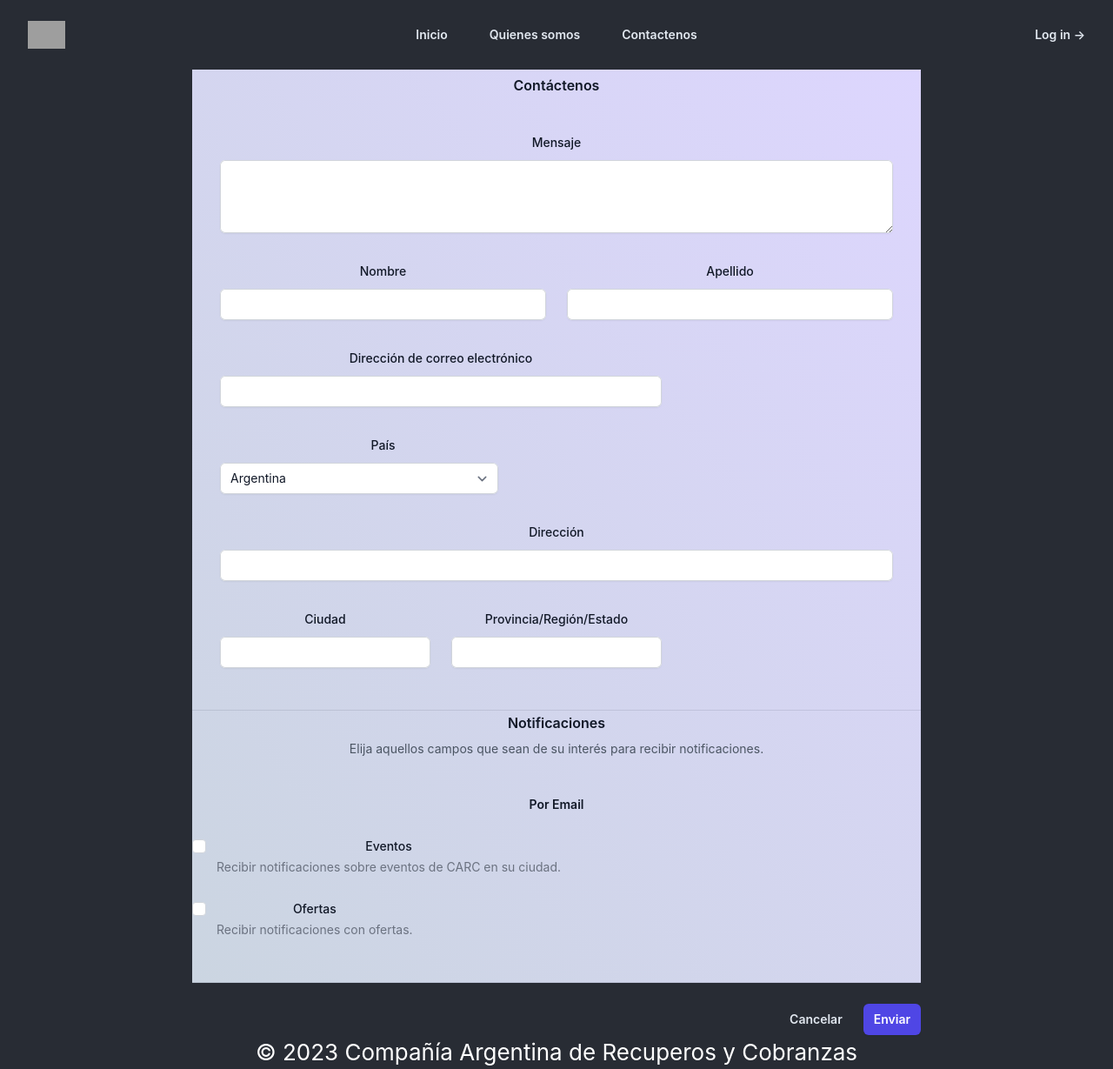
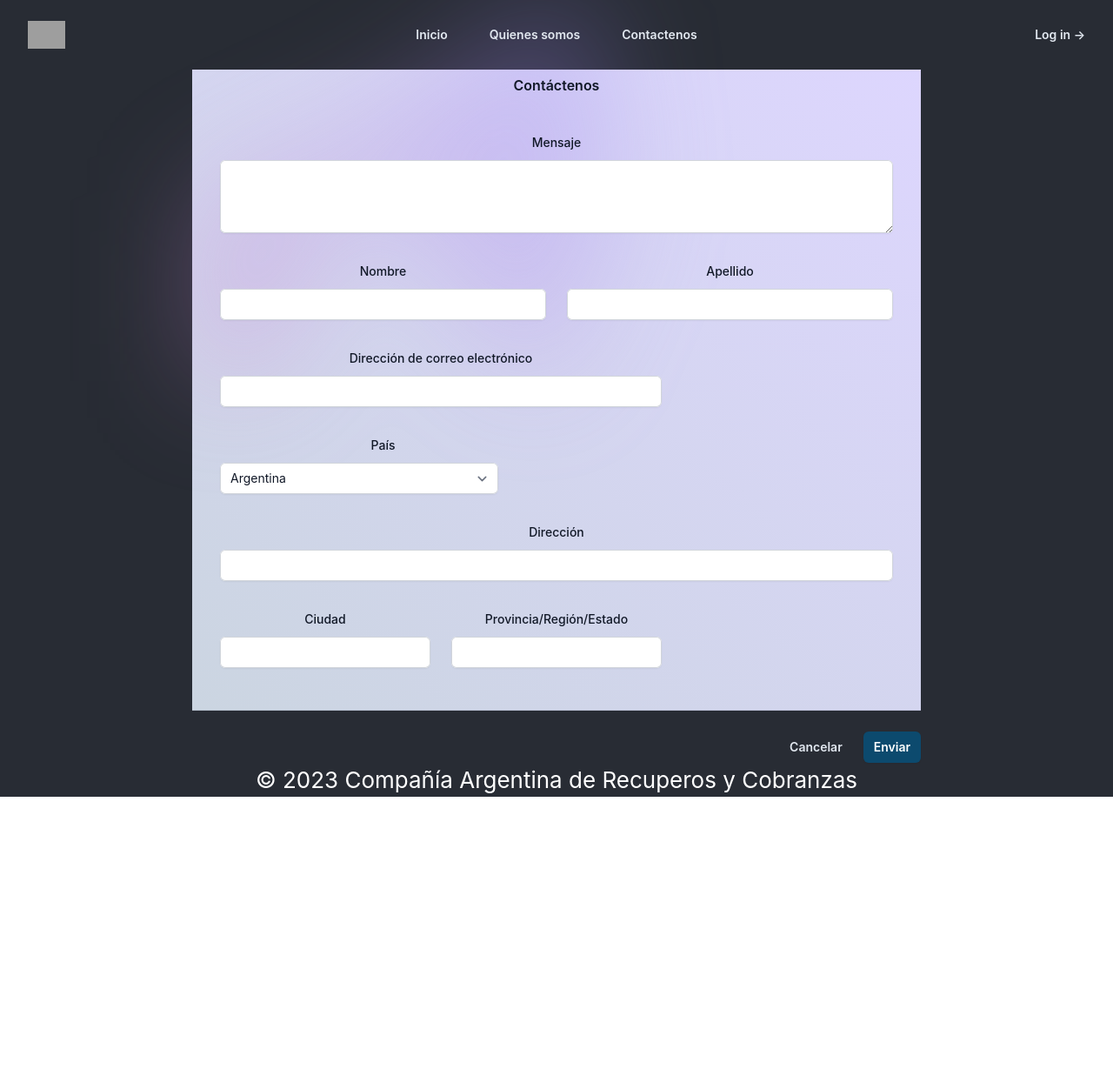
Before and after one commit to mmaquina/navbar-form, a React (Create React App) app: page /Form in a window 1280 px wide. Shown: the whole page at 87% size. After the commit the page ends 916 px from the top, so only its background shows below. Built offline with nearby package versions, Linux system fonts and the light colour scheme; grey boxes are pictures that could not be loaded.

Commit message:
mismo background en el formulario

```diff
--- a/src/components/form/Form.jsx
+++ b/src/components/form/Form.jsx
@@ -3,7 +3,20 @@
   return (
     <form>
       <div className="bg-gradient-to-bl from-violet-200 to-slate-300">
+
         <div className="relative isolate border-b border-gray-900/10 pb-12 pt-1 px-6 lg:px-8">
+          <div
+            className="absolute inset-x-0 -top-40 -z-10 transform-gpu overflow-hidden blur-3xl sm:-top-80"
+            aria-hidden="true"
+          >
+            <div
+              className="relative left-[calc(50%-11rem)] aspect-[1155/678] w-[36.125rem] -translate-x-1/2 rotate-[30deg] bg-gradient-to-tr from-[#ff80b5] to-[#9089fc] opacity-30 sm:left-[calc(50%-30rem)] sm:w-[72.1875rem]"
+              style={{
+                clipPath:
+                  'polygon(74.1% 44.1%, 100% 61.6%, 97.5% 26.9%, 85.5% 0.1%, 80.7% 2%, 72.5% 32.5%, 60.2% 62.4%, 52.4% 68.1%, 47.5% 58.3%, 45.2% 34.5%, 27.5% 76.7%, 0.1% 64.9%, 17.9% 100%, 27.6% 76.8%, 76.1% 97.7%, 74.1% 44.1%)',
+              }}
+            />
+          </div>
 
           <h2 className="text-base font-semibold leading-7 text-gray-900">Contáctenos</h2>
           <div className="mt-10 grid grid-cols-1 gap-x-6 gap-y-8 sm:grid-cols-6">
@@ -18,7 +31,7 @@
                   id="about"
                   name="about"
                   rows={3}
-                  className="block w-full rounded-md border-0 text-gray-900 shadow-sm ring-1 ring-inset ring-gray-300 placeholder:text-gray-400 focus:ring-2 focus:ring-inset focus:ring-indigo-600 sm:py-1.5 sm:text-sm sm:leading-6"
+                  className="block w-full rounded-md border-0 text-gray-900 shadow-sm ring-1 ring-inset ring-gray-300 placeholder:text-gray-400 focus:ring-2 focus:ring-inset focus:ring-sky-900 sm:py-1.5 sm:text-sm sm:leading-6"
                   defaultValue={''}
                 />
               </div>
@@ -34,7 +47,7 @@
                   name="name"
                   id="name"
                   autoComplete="nombre"
-                  className="block w-full rounded-md border-0 py-1.5 text-gray-900 shadow-sm ring-1 ring-inset ring-gray-300 placeholder:text-gray-400 focus:ring-2 focus:ring-inset focus:ring-indigo-600 sm:text-sm sm:leading-6"
+                  className="block w-full rounded-md border-0 py-1.5 text-gray-900 shadow-sm ring-1 ring-inset ring-gray-300 placeholder:text-gray-400 focus:ring-2 focus:ring-inset focus:ring-sky-900 sm:text-sm sm:leading-6"
                 />
               </div>
             </div>
@@ -49,7 +62,7 @@
                   name="last-name"
                   id="last-name"
                   autoComplete="apellido"
-                  className="block w-full rounded-md border-0 py-1.5 text-gray-900 shadow-sm ring-1 ring-inset ring-gray-300 placeholder:text-gray-400 focus:ring-2 focus:ring-inset focus:ring-indigo-600 sm:text-sm sm:leading-6"
+                  className="block w-full rounded-md border-0 py-1.5 text-gray-900 shadow-sm ring-1 ring-inset ring-gray-300 placeholder:text-gray-400 focus:ring-2 focus:ring-inset focus:ring-sky-900 sm:text-sm sm:leading-6"
                 />
               </div>
             </div>
@@ -64,7 +77,7 @@
                   name="email"
                   type="email"
                   autoComplete="email"
-                  className="block w-full rounded-md border-0 py-1.5 text-gray-900 shadow-sm ring-1 ring-inset ring-gray-300 placeholder:text-gray-400 focus:ring-2 focus:ring-inset focus:ring-indigo-600 sm:text-sm sm:leading-6"
+                  className="block w-full rounded-md border-0 py-1.5 text-gray-900 shadow-sm ring-1 ring-inset ring-gray-300 placeholder:text-gray-400 focus:ring-2 focus:ring-inset focus:ring-sky-900 sm:text-sm sm:leading-6"
                 />
               </div>
             </div>
@@ -78,7 +91,7 @@
                   id="country"
                   name="country"
                   autoComplete="País"
-                  className="block w-full rounded-md border-0 py-1.5 text-gray-900 shadow-sm ring-1 ring-inset ring-gray-300 focus:ring-2 focus:ring-inset focus:ring-indigo-600 sm:max-w-xs sm:text-sm sm:leading-6"
+                  className="block w-full rounded-md border-0 py-1.5 text-gray-900 shadow-sm ring-1 ring-inset ring-gray-300 focus:ring-2 focus:ring-inset focus:ring-sky-900 sm:max-w-xs sm:text-sm sm:leading-6"
                 >
                   <option>Argentina</option>
                   <option>France</option>
@@ -99,7 +112,7 @@
                   name="street-address"
                   id="street-address"
                   autoComplete="dirección"
-                  className="block w-full rounded-md border-0 py-1.5 text-gray-900 shadow-sm ring-1 ring-inset ring-gray-300 placeholder:text-gray-400 focus:ring-2 focus:ring-inset focus:ring-indigo-600 sm:text-sm sm:leading-6"
+                  className="block w-full rounded-md border-0 py-1.5 text-gray-900 shadow-sm ring-1 ring-inset ring-gray-300 placeholder:text-gray-400 focus:ring-2 focus:ring-inset focus:ring-sky-900 sm:text-sm sm:leading-6"
                 />
               </div>
             </div>
@@ -114,7 +127,7 @@
                   name="city"
                   id="city"
                   autoComplete="address-level2"
-                  className="block w-full rounded-md border-0 py-1.5 text-gray-900 shadow-sm ring-1 ring-inset ring-gray-300 placeholder:text-gray-400 focus:ring-2 focus:ring-inset focus:ring-indigo-600 sm:text-sm sm:leading-6"
+                  className="block w-full rounded-md border-0 py-1.5 text-gray-900 shadow-sm ring-1 ring-inset ring-gray-300 placeholder:text-gray-400 focus:ring-2 focus:ring-inset focus:ring-sky-900 sm:text-sm sm:leading-6"
                 />
               </div>
             </div>
@@ -129,59 +142,14 @@
                   name="region"
                   id="region"
                   autoComplete="address-level1"
-                  className="block w-full rounded-md border-0 py-1.5 text-gray-900 shadow-sm ring-1 ring-inset ring-gray-300 placeholder:text-gray-400 focus:ring-2 focus:ring-inset focus:ring-indigo-600 sm:text-sm sm:leading-6"
+                  className="block w-full rounded-md border-0 py-1.5 text-gray-900 shadow-sm ring-1 ring-inset ring-gray-300 placeholder:text-gray-400 focus:ring-2 focus:ring-inset focus:ring-sky-900 sm:text-sm sm:leading-6"
                 />
               </div>
             </div>
           </div>
         </div>
 
-        <div className="border-b border-gray-900/10 pb-12">
-          <h2 className="text-base font-semibold leading-7 text-gray-900">Notificaciones</h2>
-          <p className="mt-1 text-sm leading-6 text-gray-600">
-            Elija aquellos campos que sean de su interés para recibir notificaciones.
-          </p>
 
-          <div className="mt-10 space-y-10">
-            <fieldset>
-              <legend className="text-sm font-semibold leading-6 text-gray-900">Por Email</legend>
-              <div className="mt-6 space-y-6">
-                <div className="relative flex gap-x-3">
-                  <div className="flex h-6 items-center">
-                    <input
-                      id="comments"
-                      name="comments"
-                      type="checkbox"
-                      className="h-4 w-4 rounded border-gray-300 text-indigo-600 focus:ring-indigo-600"
-                    />
-                  </div>
-                  <div className="text-sm leading-6">
-                    <label htmlFor="comments" className="font-medium text-gray-900">
-                      Eventos
-                    </label>
-                    <p className="text-gray-500">Recibir notificaciones sobre eventos de CARC en su ciudad.</p>
-                  </div>
-                </div>
-                <div className="relative flex gap-x-3">
-                  <div className="flex h-6 items-center">
-                    <input
-                      id="offers"
-                      name="offers"
-                      type="checkbox"
-                      className="h-4 w-4 rounded border-gray-300 text-indigo-600 focus:ring-indigo-600"
-                    />
-                  </div>
-                  <div className="text-sm leading-6">
-                    <label htmlFor="offers" className="font-medium text-gray-900">
-                      Ofertas
-                    </label>
-                    <p className="text-gray-500">Recibir notificaciones con ofertas.</p>
-                  </div>
-                </div>
-              </div>
-            </fieldset>
-          </div>
-        </div>
       </div>
 
       <div className="mt-6 flex items-center justify-end gap-x-6">
@@ -190,7 +158,7 @@
         </button>
         <button
           type="submit"
-          className="rounded-md bg-indigo-600 px-3 py-2 text-sm font-semibold text-white shadow-sm hover:bg-indigo-500 focus-visible:outline focus-visible:outline-2 focus-visible:outline-offset-2 focus-visible:outline-indigo-600"
+          className="rounded-md bg-sky-900 px-3 py-2 text-sm font-semibold text-white shadow-sm hover:bg-sky-900 focus-visible:outline focus-visible:outline-2 focus-visible:outline-offset-2 focus-visible:outline-sky-900"
         >
           Enviar
         </button>
--- a/src/components/home/Home.jsx
+++ b/src/components/home/Home.jsx
@@ -23,7 +23,7 @@
             <div className="hidden sm:mb-8 sm:flex sm:justify-center">
               <div className="relative rounded-full px-3 py-1 text-sm leading-6 text-gray-600 ring-1 ring-gray-900/10 hover:ring-gray-900/20">
                 {' '}
-                <a href="#" className="font-semibold text-indigo-600">
+                <a href="#" className="font-semibold text-sky-900">
                   <span className="absolute inset-0" aria-hidden="true" />
                   Casos de éxito <span aria-hidden="true">&rarr;</span>
                 </a>
@@ -41,7 +41,7 @@
               <div className="mt-10 flex items-center justify-center gap-x-6">
                 <a
                   href="#"
-                  className="rounded-md bg-indigo-600 px-3.5 py-2.5 text-sm font-semibold text-white shadow-sm hover:bg-indigo-500 focus-visible:outline focus-visible:outline-2 focus-visible:outline-offset-2 focus-visible:outline-indigo-600"
+                  className="rounded-md bg-sky-900 px-3.5 py-2.5 text-sm font-semibold text-white shadow-sm hover:bg-sky-900 focus-visible:outline focus-visible:outline-2 focus-visible:outline-offset-2 focus-visible:outline-sky-900"
                 >
                   Tarifas
                 </a>
```
